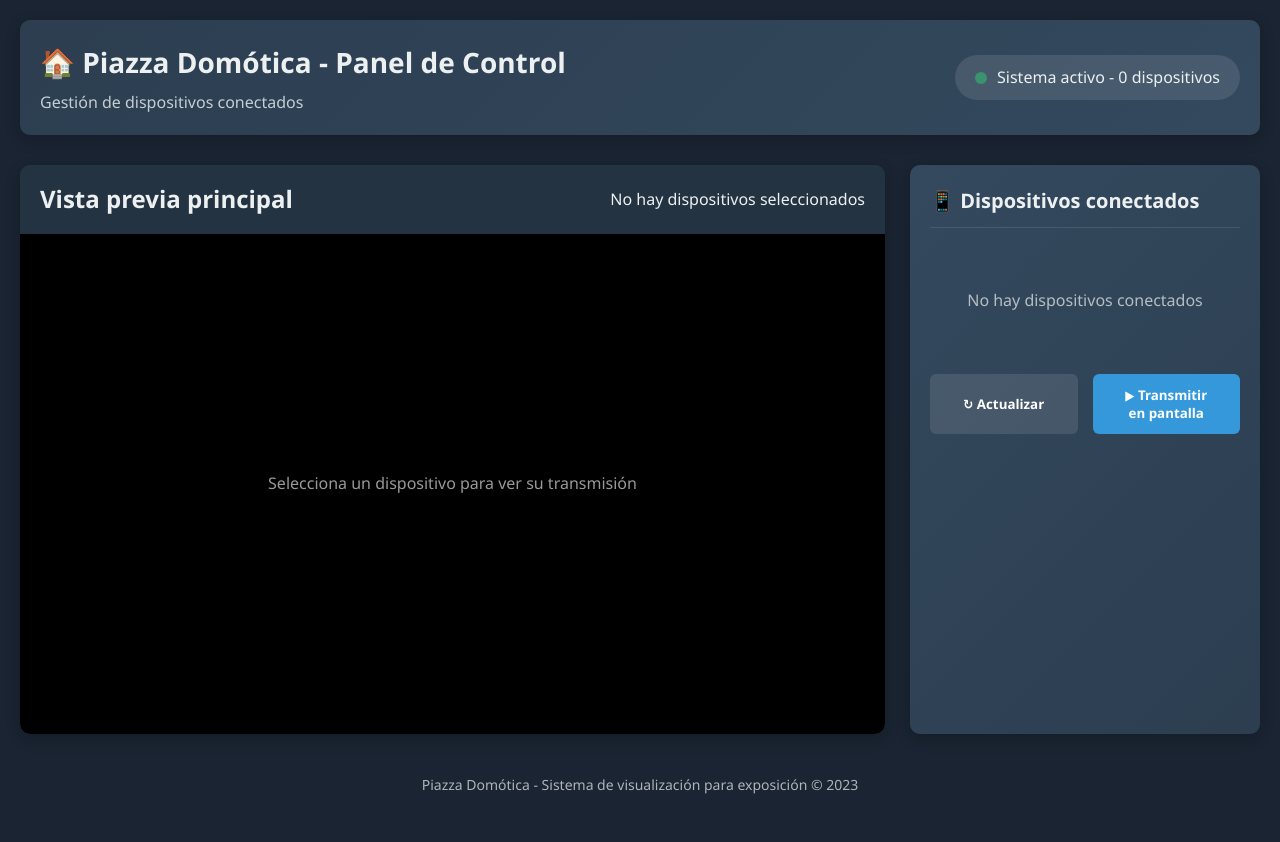
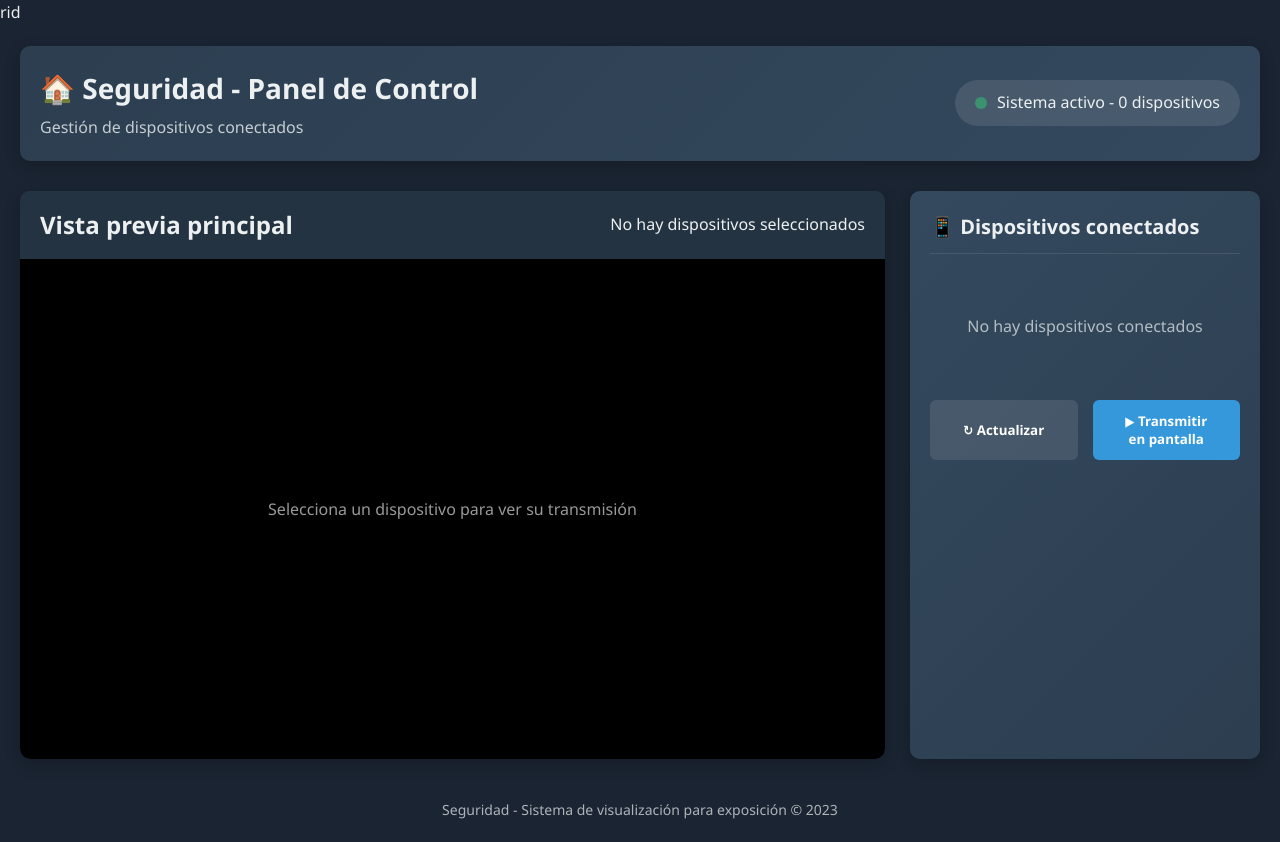
Before and after one commit to arelgueta/SeguridadTest, a website: page public/admin.html in a window 1280 px wide. Before the commit the page ends 816 px from the top, so only its background shows below. Drawn offline with nearby package versions, Linux system fonts and the light colour scheme; no server answers.

Commit message:
Update admin.html

```diff
--- a/public/admin.html
+++ b/public/admin.html
@@ -1,16 +1,16 @@
-<!DOCTYPE html>
+rid<!DOCTYPE html>
 <html lang="es">
 <head>
     <meta charset="UTF-8">
     <meta name="viewport" content="width=device-width, initial-scale=1.0">
-    <title>Panel de Control - Piazza Domótica</title>
+    <title>Panel de Control - Seguridad</title>
     <link rel="stylesheet" href="style.css">
 </head>
 <body class="admin-page">
     <div class="container">
         <header>
             <div class="logo">
-                <h1>🏠 Piazza Domótica - Panel de Control</h1>
+                <h1>🏠 Seguridad - Panel de Control</h1>
                 <p>Gestión de dispositivos conectados</p>
             </div>
             <div class="status" id="status">
@@ -55,7 +55,7 @@
         </div>
 
         <footer>
-            <p>Piazza Domótica - Sistema de visualización para exposición © 2023</p>
+            <p>Seguridad - Sistema de visualización para exposición © 2023</p>
         </footer>
     </div>
 
```
